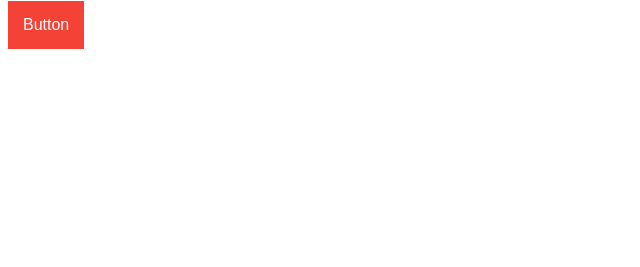
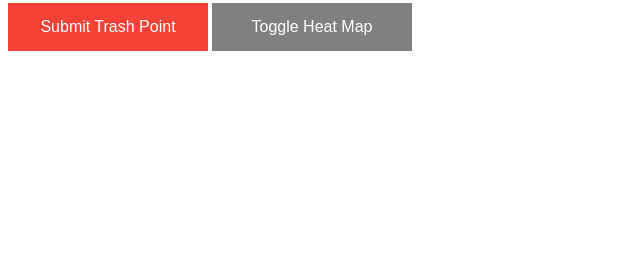
Before and after one commit to vinzentrittel/Masevilo, a Python web app: template api/templates/index.html in a window 1280 px wide. Shown: the part 533-800 px from the top of the page, without its empty margins (0-640 px from the left). Run offline with Jinja, Linux system fonts and the light colour scheme; the template is opened without the code that fills it, so the values that code supplies are empty.

Commit message:
Added some style to the html doc

```diff
--- a/api/templates/index.html
+++ b/api/templates/index.html
@@ -1,9 +1,20 @@
 <!DOCTYPE html>
 <html lang="en" dir="ltr">
 	<head>
+		<title>Trash Map</title>
 		<meta charset="utf-8">
 		<meta name="viewport" content="width=device-width, initial-scale=1.0">
-		<title>Trash Map</title>
+
+		<style>
+		h1 {font-family: Calibri;}
+		button {
+			border: none;
+			color: white;
+			padding: 15px;
+			font-size: 16px;
+			width: 100%;
+			max-width: 200px;}
+		</style>
 	</head>
 	<body>
 	<h1>Testing a map</h1>
@@ -12,7 +23,8 @@
 		</div>
 
 		<div>
-			<button type="button", style="border: none; color: white; background-color: #f44336; padding: 15px; font-size: 16px">Button</button>
+			<button type="button"; style="background-color: #f44336;">Submit Trash Point</button>
+			<button type="button"; style="background-color: gray;">Toggle Heat Map</button>
 		</div>
 	</body>
 </html>
```
